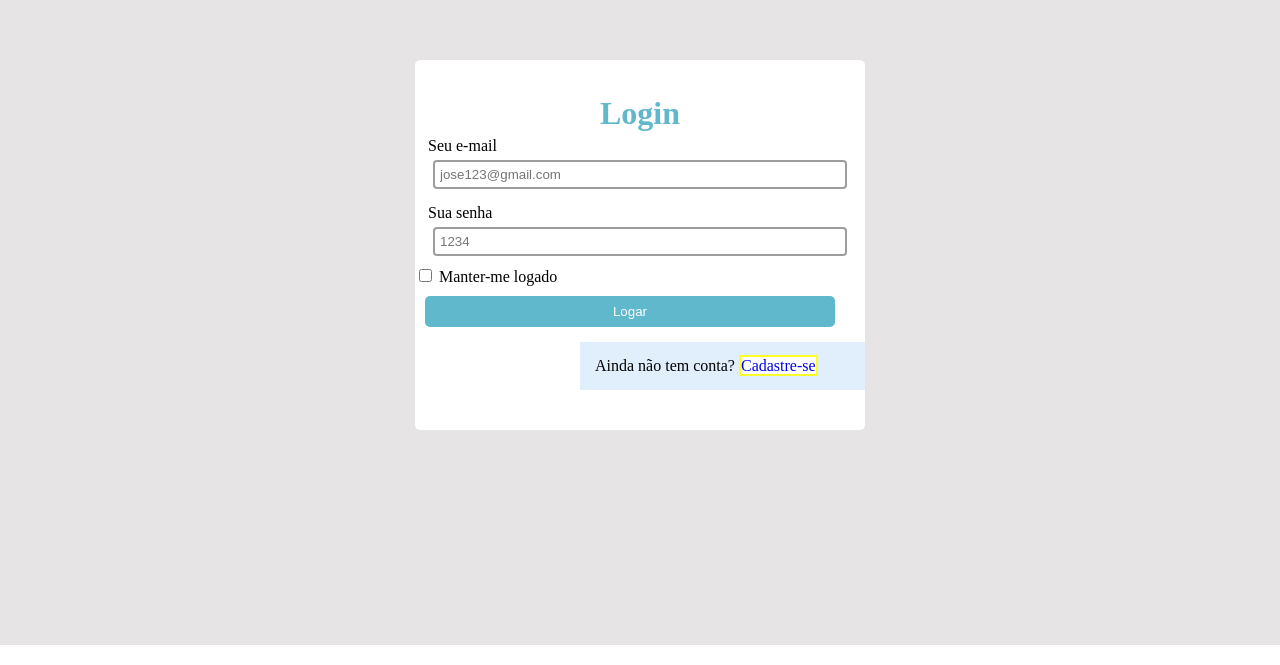
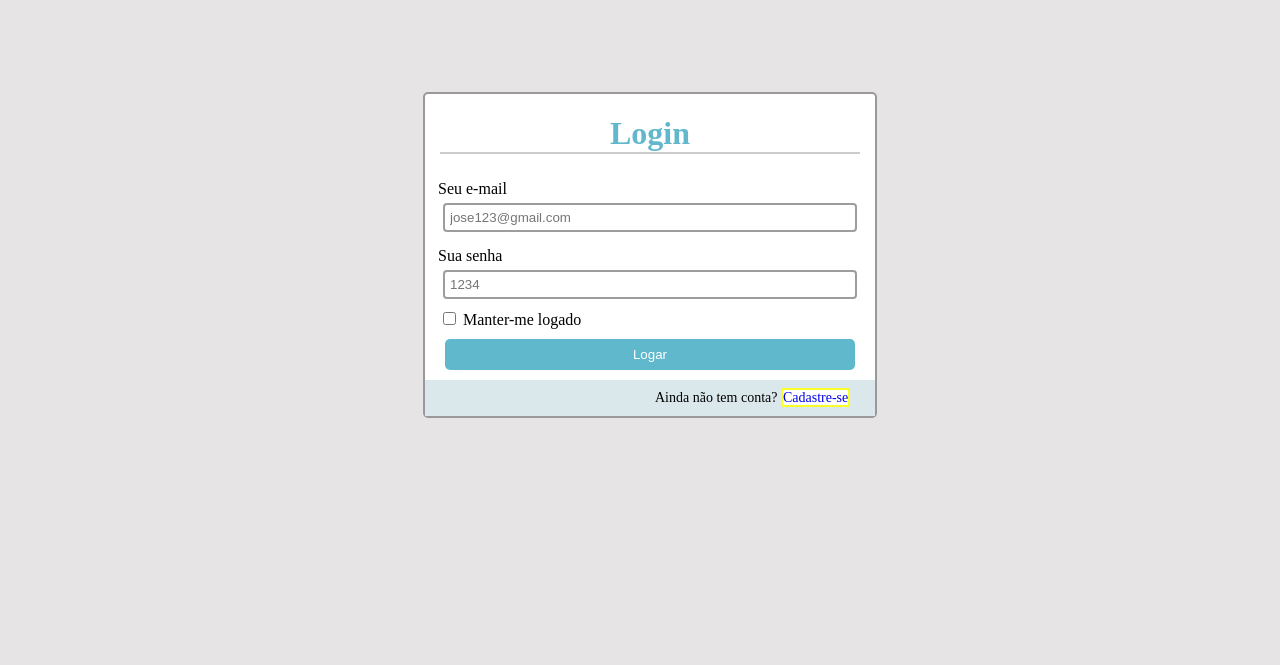
Before and after one commit to ericksantanay/pagina-login-cadastro, a plain HTML site: page login/index.html in a window 1280 px wide. Shown: the part 155-820 px from the top of the page. Drawn offline with Linux system fonts and the light colour scheme.

Commit message:
Atualizou

```diff
--- a/login/index.html
+++ b/login/index.html
@@ -14,7 +14,7 @@
              <h1>Login</h1>
                <div class="input-labal">
                     <label for="email">Seu e-mail</label>
-                    <input type="text" placeholder="jose123@gmail.com" required>
+                    <input type="email" placeholder="jose123@gmail.com" required>
                 </div>
 
                 <div class="input-labal">
@@ -24,16 +24,17 @@
 
                 <div id="manter-logado">
                     <input type="checkbox">
-                    Manter-me logado
+                    <labal>Manter-me logado</labal>
                </div>
 
-                <button id="bt-l">Logar</button>
+                <button  id="bt-l" type="submit">Logar</button>
 
-               <div id="conta">
-                   Ainda não tem conta?
+                <div id="conta">
+                   <label>Ainda não tem conta?</label>
                    <a id="cadastre-se" href="../cadastro/cadastro.html" rel="next">Cadastre-se</a>
                </div>
             </div>
+
     </div>
         </form>
 </body>
--- a/login/style.css
+++ b/login/style.css
@@ -10,14 +10,15 @@ body{
    justify-content: center;
    align-items: center;
    flex-direction: column;
+   padding: 10px;
 }
 
 .card-login {
    width: 450px;
-   height: 370px;
-   padding: 0px;
+   height: auto;
    background-color: rgb(255, 255, 255);
-    border-radius: 5px;
+   border-radius: 5px;
+   border: solid 2px #999;
    display: flex;
    justify-content: center;
    flex-direction: column;
@@ -26,8 +27,10 @@ body{
 .card-login > h1{
    text-align: center;
    color: rgba(28, 154, 182, 0.697);
-   margin: 0px;
-
+   border-bottom: solid 2px #ccc;
+   margin-left:15px;
+   margin-right: 15px;
+   font-family: 'Times New Roman', Times, serif;
 }
 
 .input-labal{
@@ -51,6 +54,10 @@ body{
    border: solid 2px rgba(20, 20, 20, 0.414);
 }
 
+#manter-logado{
+   margin-left: 14px;
+}
+
 #bt-l{
    width: 410px;
    margin: 10px;
@@ -61,6 +68,8 @@ body{
    font-weight: 400;
    border: none;
    cursor: pointer;
+   margin-left: auto;
+   margin-right: auto;
 }
 
 #bt-l:hover{
@@ -68,12 +77,10 @@ body{
 }
 
 #conta{
-   width: 255px;
-   margin: 5px;
-   position: relative;
-   left: 160px;
-   padding: 15px;
-   background-color: rgba(187, 218, 249, 0.439);
+    padding: 10px ;
+    padding-left: 230px;
+    font-size: 14px;
+    background-color: rgb(218, 231, 235);
 }
 
 #cadastre-se{
```
